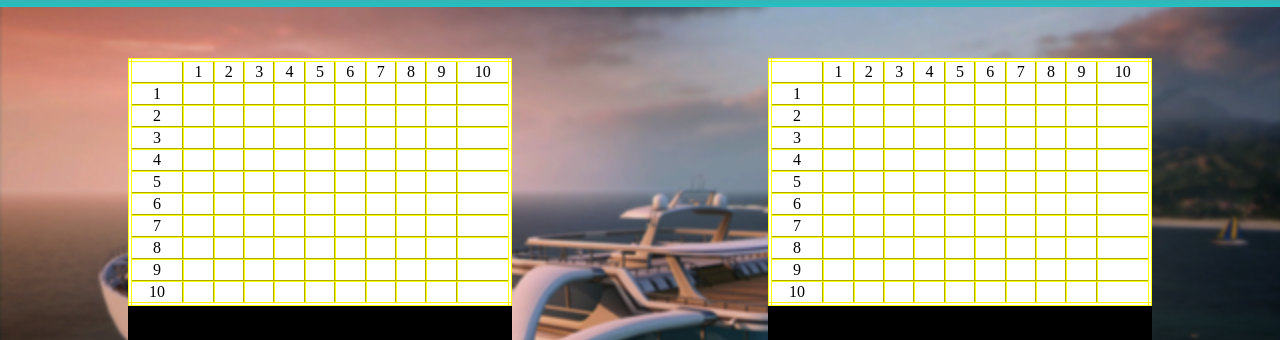
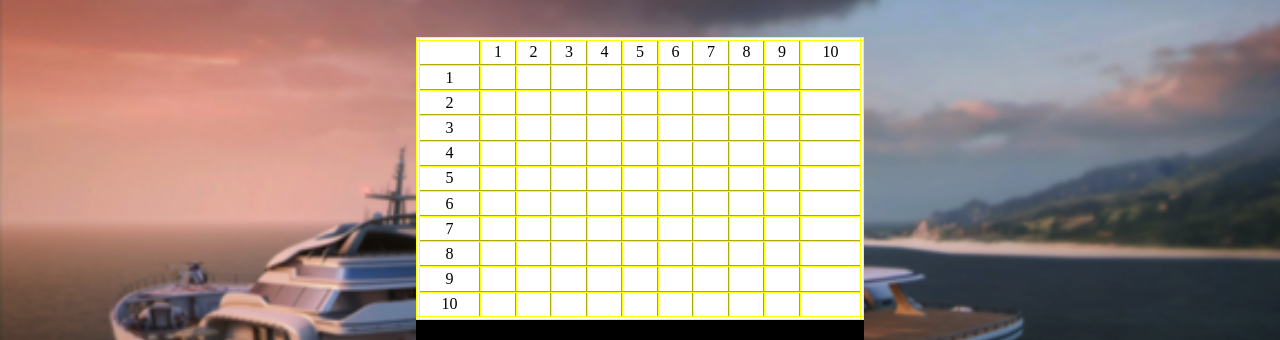
Before and after one commit to jorgepuerta8/proyecto_Barcos, a plain HTML site: page index.html in a window 1280 px wide. Shown: the part 73-413 px from the top of the page. Drawn offline with Linux system fonts and the light colour scheme.

Commit message:
Cambio estética

```diff
--- a/index.html
+++ b/index.html
@@ -163,7 +163,6 @@
             </tr>
         </table><!-- Tablero jugador1-->
         <br>
-        <h1>Jugador 1</h1>
         <select id="select-barco">
             <option value="4c">Barco de 4 cuadrados</option>
             <option value="3c">Barco de 2 cuadrados</option>
@@ -173,166 +172,6 @@
         <button type="button" id="spawn-barco">Colocar barco</button>
         </div>
     </div>
-
-
-    <div id="campo2">
-        <table id="Tablero2">
-
-            <tr>
-                <td></td>
-                <td>1</td>
-                <td>2</td>
-                <td>3</td>
-                <td>4</td>
-                <td>5</td>
-                <td>6</td>
-                <td>7</td>
-                <td>8</td>
-                <td>9</td>
-                <td>10</td>
-            </tr>
-            <tr>
-                <td>1</td>
-                <td></td>
-                <td></td>
-                <td></td>
-                <td></td>
-                <td></td>
-                <td></td>
-                <td></td>
-                <td></td>
-                <td></td>
-                <td></td>
-            </tr>
-            <tr>
-                <td>2</td>
-                <td></td>
-                <td></td>
-                <td></td>
-                <td></td>
-                <td></td>
-                <td></td>
-                <td></td>
-                <td></td>
-                <td></td>
-                <td></td>
-            </tr>
-            <tr>
-                <td>3</td>
-                <td></td>
-                <td></td>
-                <td></td>
-                <td></td>
-                <td></td>
-                <td></td>
-                <td></td>
-                <td></td>
-                <td></td>
-                <td></td>
-            </tr>
-            <tr>
-                <td>4</td>
-                <td></td>
-                <td></td>
-                <td></td>
-                <td></td>
-                <td></td>
-                <td></td>
-                <td></td>
-                <td></td>
-                <td></td>
-                <td></td>
-            </tr>
-            <tr>
-                <td>5</td>
-                <td></td>
-                <td></td>
-                <td></td>
-                <td></td>
-                <td></td>
-                <td></td>
-                <td></td>
-                <td></td>
-                <td></td>
-                <td></td>
-            </tr>
-            <tr>
-                <td>6</td>
-                <td></td>
-                <td></td>
-                <td></td>
-                <td></td>
-                <td></td>
-                <td></td>
-                <td></td>
-                <td></td>
-                <td></td>
-                <td></td>
-            </tr>
-            <tr>
-                <td>7</td>
-                <td></td>
-                <td></td>
-                <td></td>
-                <td></td>
-                <td></td>
-                <td></td>
-                <td></td>
-                <td></td>
-                <td></td>
-                <td></td>
-            </tr>
-            <tr>
-                <td>8</td>
-                <td></td>
-                <td></td>
-                <td></td>
-                <td></td>
-                <td></td>
-                <td></td>
-                <td></td>
-                <td></td>
-                <td></td>
-                <td></td>
-            </tr>
-            <tr>
-                <td>9</td>
-                <td></td>
-                <td></td>
-                <td></td>
-                <td></td>
-                <td></td>
-                <td></td>
-                <td></td>
-                <td></td>
-                <td></td>
-                <td></td>
-            </tr>
-            <tr>
-                <td>10</td>
-                <td></td>
-                <td></td>
-                <td></td>
-                <td></td>
-                <td></td>
-                <td></td>
-                <td></td>
-                <td></td>
-                <td></td>
-                <td></td>
-            </tr>
-        </table><!-- Tablero jugador1-->
-        <br>
-        <h1>Jugador 2</h1>
-        <select id="select-barco">
-            <option value="4c">Barco de 4 cuadrados</option>
-            <option value="3c">Barco de 2 cuadrados</option>
-            <option value="2c">Barco de 2 cuadrados</option>
-            <option value="1c">Barco de 1 cuadrado</option>
-        </select>
-        <button type="button" id="spawn-barco">Colocar barco</button>
-    </div>
-
     <script src="script.js"></script>
 </body>
 
--- a/style.css
+++ b/style.css
@@ -8,16 +8,18 @@
 
 
 
-body {
-  display: grid; /** 3 zonas**/
+html,body {
+   /** 3 zonas**/
   margin: 0;
   height: 100%;
   background-image: url("Hijacked.png");
   background-repeat: no-repeat;
   background-size: cover;
+  contain: content;
 }
+
+
 header {
-  grid-area: 1/1/2/3;
   background: rgb(34, 193, 195);
   background: linear-gradient(
     0deg,
@@ -33,28 +35,17 @@ header {
 /** Campos de juego  **/
 
 #campo1 {
-  grid-area: 2/1/3/2;
   display: grid;
   margin: auto;
-  width: 60%;
-  height: 100%;
+  width: 35vw;
+  height: 35vw;
   background-color: black;
   color: yellow;
   overflow-x: auto; /** para hacerlo responsive**/
 }
-#campo2 {
-  grid-area: 2/2/3/3;
-  display: grid;
-  margin: auto;
-  width: 60%;
-  height: 100%;
-  background-color: black;
-  color: yellow;
-  overflow-x: auto; /** para hacerlo responsive**/
-}
+
 /** Tableros **/
-#Tablero1,
-#Tablero2 {
+#Tablero1{
   border-collapse: collapse; /** para hacerlo responsive**/
   width: 100%;
   border: 4px double yellow;
```
